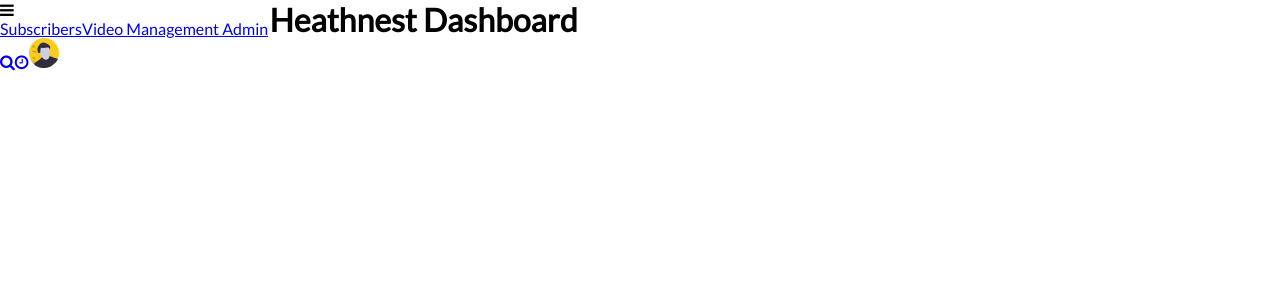
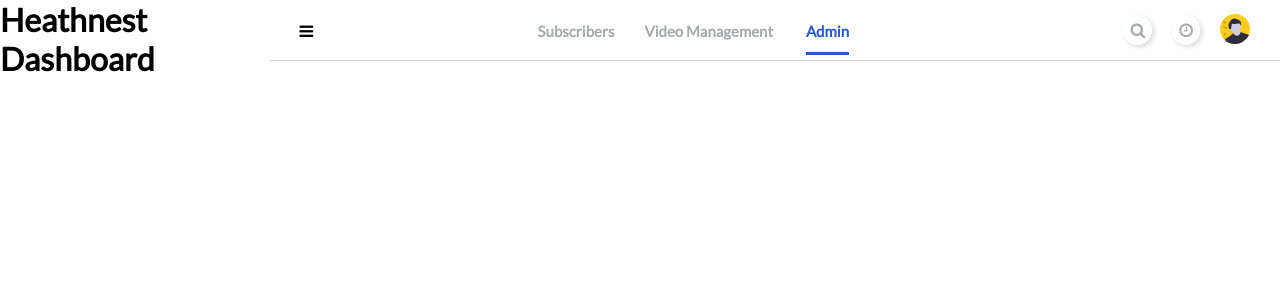
Before and after one commit to omgitsfaraaz/Healthnest, a React (Create React App) app: page / in a window 1280 px wide. Shown: the top 300 px of the page. Built offline with nearby package versions, Linux system fonts and the light colour scheme.

Commit message:
added styling to navbar

```diff
--- a/src/components/navbar/Navbar.css
+++ b/src/components/navbar/Navbar.css
@@ -0,0 +1,65 @@
+.navbar {
+    background: #ffffff;
+    grid-area: nav;
+    height: 60px;
+    display: flex;
+    align-items: center;
+    justify-content: space-between;
+    padding: 0 30px 0 30px;
+    border-bottom: 1px solid lightgray;
+}
+
+.nav-icon {
+    display: none;
+}
+
+.nav-icon > i {
+    font-size: 26px;
+    color: #a5aaad;
+}
+
+.navbar__left > a {
+    margin-right: 30px;
+    text-decoration: none;
+    color: #a5aaad;
+    font-size: 15px;
+    font-weight: 700;
+}
+
+.navbar__left .active_link {
+    color: #265acc;
+    border-bottom: 3px solid #265acc;
+    padding-bottom: 12px;
+}
+
+.navbar__right {
+    display: flex;
+    justify-content: center;
+    align-items: center;
+}
+
+.navbar__right > a {
+    margin-left: 20px;
+    text-decoration: none;
+}
+
+.navbar__right > a > i {
+    color: #a5aaad;
+    font-size: 16px;
+    border-radius: 50px;
+    background: #ffffff;
+    box-shadow: 2px 2px 5px #d9d9d9, -2px -2px 5px #ffffff;
+    padding: 7px;
+}
+
+@media only screen and (max-width: 978px) {
+    .nav-icon {
+        display: inline;
+    }
+}
+
+@media only screen and (max-width: 480px) {
+    .navbar__left {
+        display: none;
+    }
+}
```
